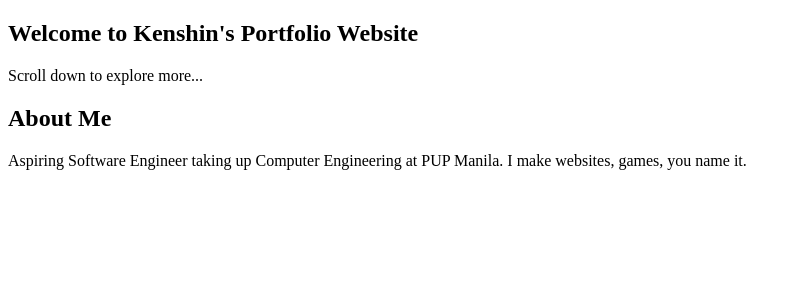
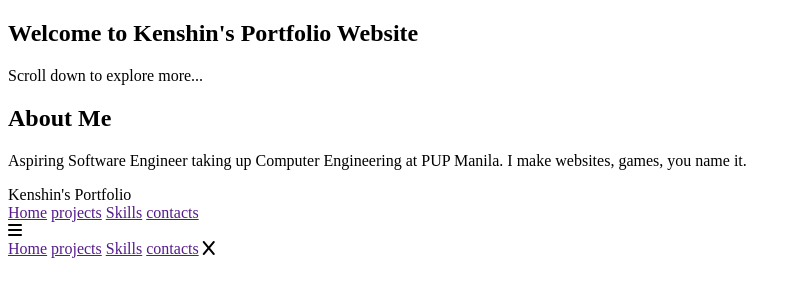
Before and after one commit to OgmerKenshin/Real_Portfolio, a plain HTML site: page index.html in a window 1280 px wide. Shown: the whole page, without its empty margins (0-801 px from the left). Drawn offline with Linux system fonts and the light colour scheme.

Commit message:
added x and drop down icons along with the navigation bar. no css until i finish adding the images and icons into the html. It's gonna be a long week ahead of me

```diff
--- a/index.html
+++ b/index.html
@@ -4,21 +4,47 @@
   <meta charset="UTF-8">
   <meta name="viewport" content="width=device-width, initial-scale=1.0">
   <title>Kenshin's Portfolio</title>
-  <link rel="stylesheet" href="style.css"> <!-- external CSS -->
+  <link rel="stylesheet" href="https://cdnjs.cloudflare.com/ajax/libs/font-awesome/6.5.0/css/all.min.css">
+  <link rel="stylesheet" href="style.css">
 </head>
 <body>
-  <!-- Title Screen -->
+<!--This is for the initial title screen-->
   <section id="title-screen" class="title-screen">
     <h1>Welcome to Kenshin's Portfolio Website</h1>
     <p>Scroll down to explore more...</p>
   </section>
 
-  <!-- About Section -->
+  <!-- Home Section -->
   <section id="about" class="about">
     <h2>About Me</h2>
     <p>Aspiring Software Engineer taking up Computer Engineering at PUP Manila. I make websites, games, you name it.</p>
   </section>
 
-  <!-- More sections will follow (Projects, Tools, Contact, etc.) -->
+
+  <nav>
+    <div class="logo">
+         Kenshin's <span>Portfolio</span>
+        </div>
+        <div class="nac-container">
+            <div class="links">
+                <a href="">Home</a>
+                <a href="">projects</a>
+                <a href="">Skills</a>
+                <a href="">contacts</a>
+            </div>
+        </div>
+        <i class="fa-solid fa-bars hamburg"></i>
+        <div class="dropdown">
+            <div class="links">
+                <a href="">Home</a>
+                <a href="">projects</a>
+                <a href="">Skills</a>
+                <a href="">contacts</a>
+                <i class="fa-solid fa-x cancel"></i>
+            </div>
+        </div>
+
+  </nav>
+  <!-- projects,skills tas contact pa oh man -->
 </body>
 </html>
```
Also changed, not shown: os.png (renamed from Screenshot 2026-07-09 004217.png), pogi.png (renamed from Screenshot 2026-07-08 231629.png), pupchika.png (renamed from Screenshot 2026-07-09 004453.png), 2 other files.
